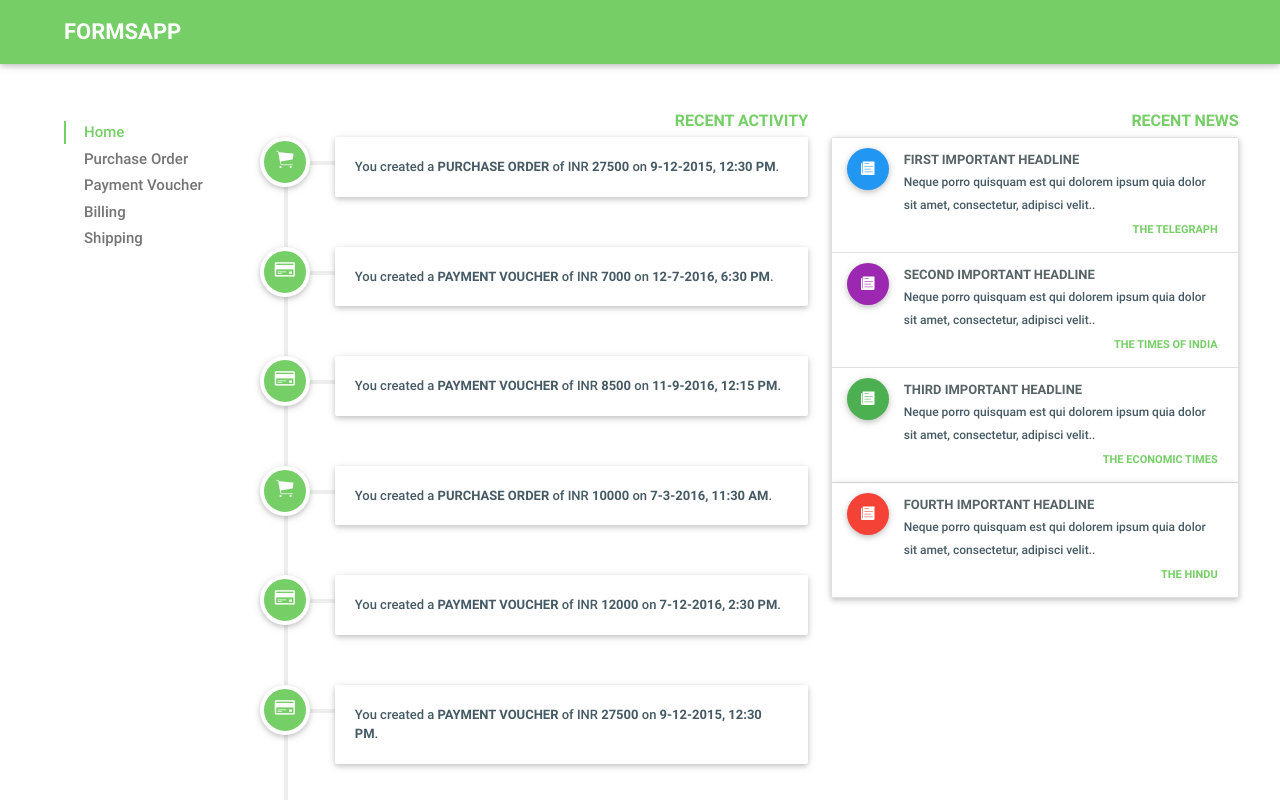
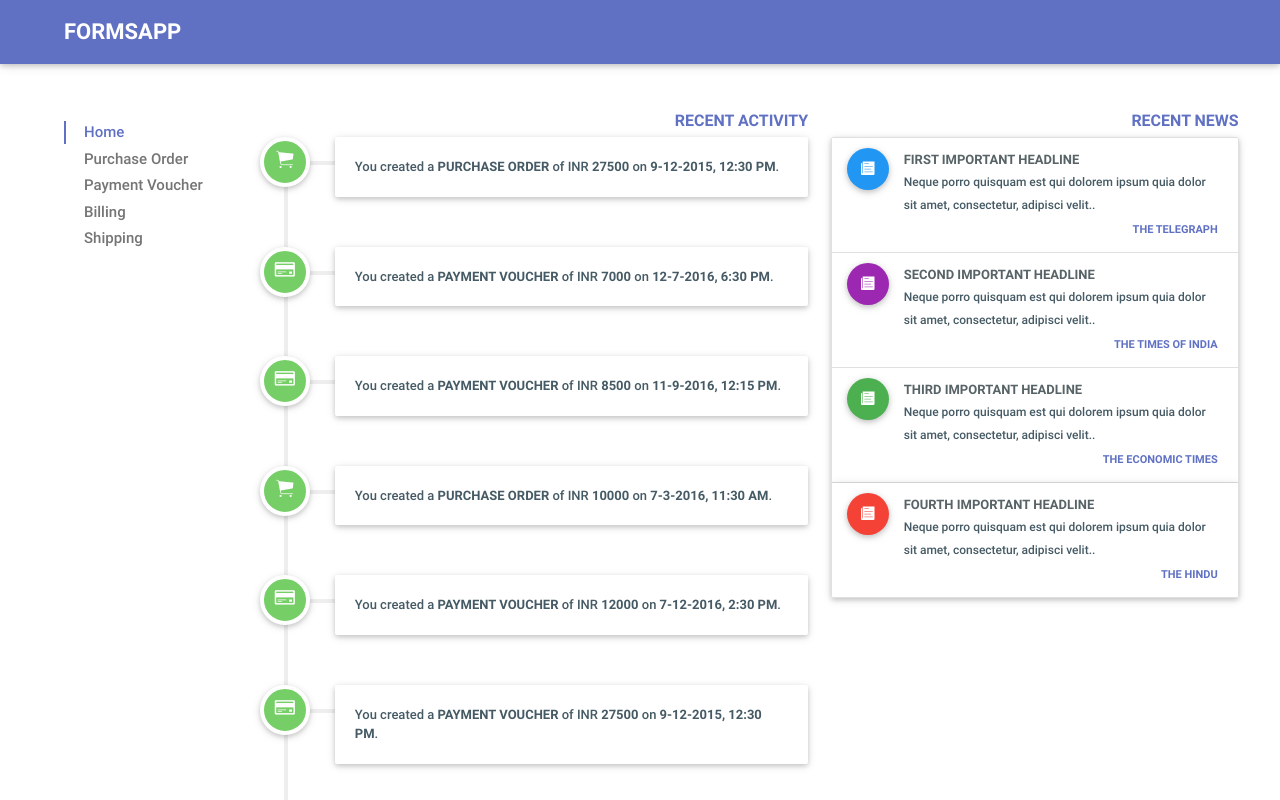
Before and after one commit to subham1994/FormsWebApp, a website: page app/index.html in a window 1280 px wide. Shown: the top 800 px of the page. Drawn offline with nearby package versions, Linux system fonts and the light colour scheme; files whose address does not match are found by name.

Commit message:
Changing color to light blue for website

```diff
--- a/app/static/css/style.css
+++ b/app/static/css/style.css
@@ -25,7 +25,7 @@
 }
 
 nav {
-    background-color: #75ce66;
+    background-color: #6071C3;
 }
 
 nav .brand-logo {
@@ -36,7 +36,7 @@ nav .brand-logo {
 .header-text {
     font-weight: 800;
     font-size: 16px;
-    color: #75ce66;
+    color: #6071C3;
     text-transform: uppercase;
 }
 
@@ -56,7 +56,7 @@ nav .brand-logo {
 .news-title {
     font-weight: 700;
     font-size: 11px;
-    color: #75ce66;
+    color: #6071C3;
     text-transform: uppercase;
 }
 
@@ -64,7 +64,7 @@ th {
     font-weight: 600;
     font-size: 13px;
     text-transform: uppercase;
-    color: #75ce66;
+    color: #6071C3;
 }
 
 td {
@@ -88,8 +88,8 @@ td {
 
 .table-of-contents a.active {
     font-weight: 500;
-    color: #75ce66;
-    border-left: 2px solid #75ce66;
+    color: #6071C3;
+    border-left: 2px solid #6071C3;
 }
 
 .table-of-contents a {
```
